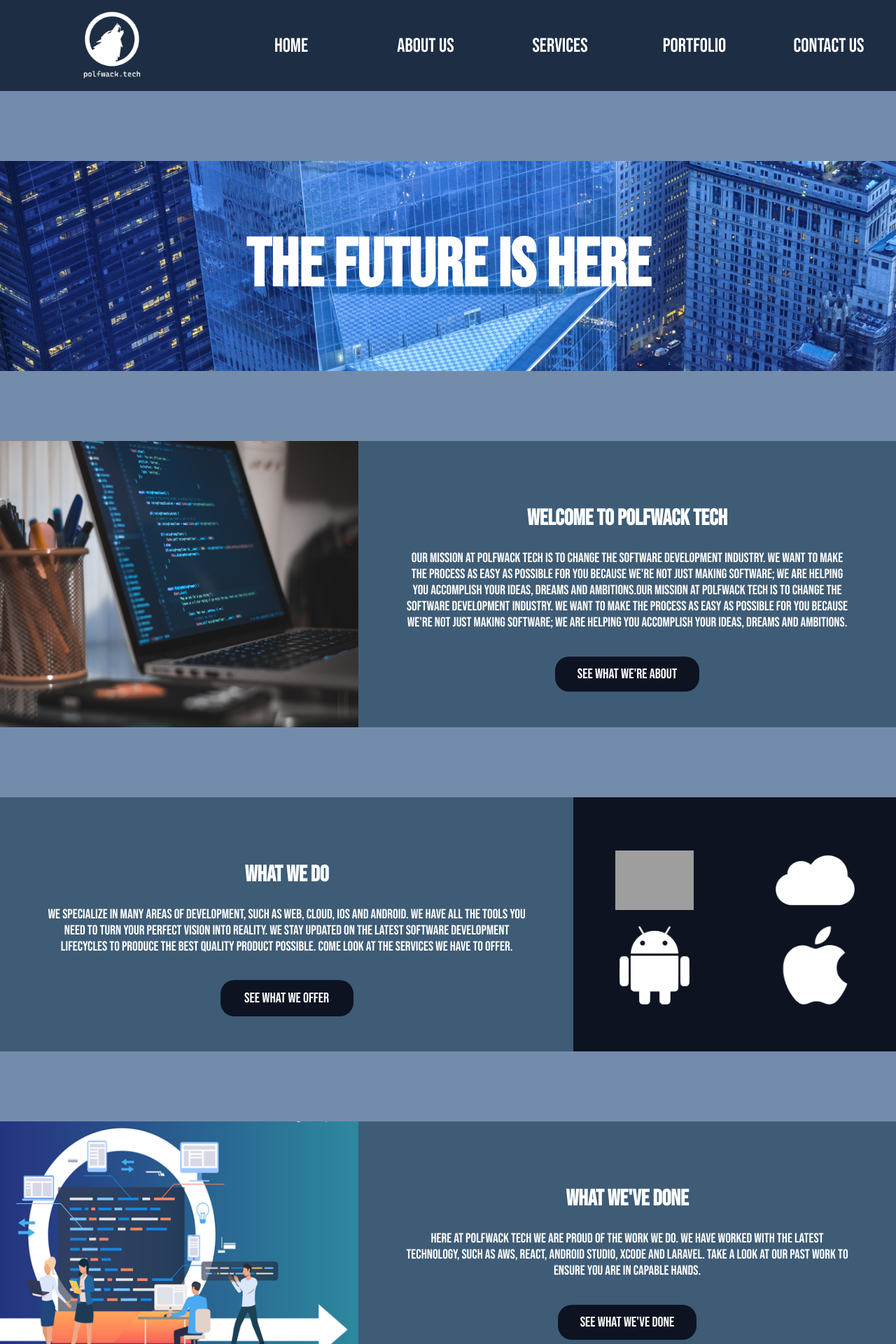
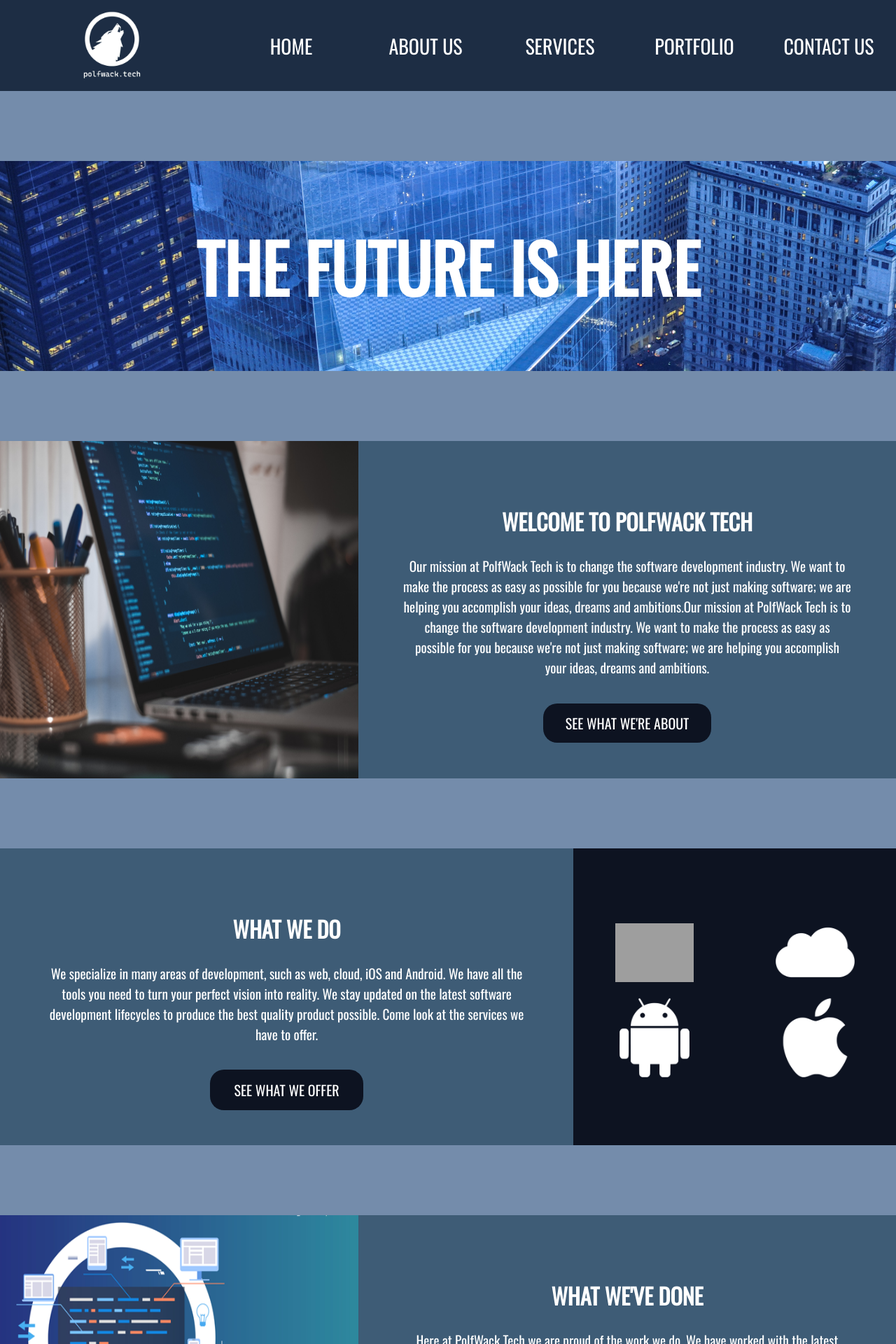
Before and after one commit to daxinator22/polfwack-tech-main, a PHP site: page / in a window 1280 px wide. Shown: the top 1920 px of the page at 70% size. Run offline with PHP 8.4, Linux system fonts and the light colour scheme; grey boxes are pictures that could not be loaded.

Commit message:
Adding new font

```diff
--- a/index.html
+++ b/index.html
@@ -11,23 +11,23 @@
                 <img height=100 src="assets/logo.png"/>
             </div>
             <div class="page-link-cont">
-                <a class="page-link" href="index.html">Home</a>
-                <a class="page-link" href="about-us.html">About Us</a>
-                <a class="page-link">Services</a>
-                <a class="page-link">Portfolio</a>
-                <a class="page-link">Contact Us</a>
+                <a class="page-link" href="index.html">HOME</a>
+                <a class="page-link" href="about-us.html">ABOUT US</a>
+                <a class="page-link">SERVICES</a>
+                <a class="page-link">PORTFOLIO</a>
+                <a class="page-link">CONTACT US</a>
             </div>
         </div>
         <div class="page-body">
             <div style="height: 100px;"></div>
             <div class="page-title-cont">
-                <h1>The Future Is Here</h1>
+                <h1>THE FUTURE IS HERE</h1>
             </div>
             <div style="height: 100px;"></div>
             <div class="image-text">
                 <img style="width: 40%" src="assets/home/code.jpg"/>
                 <div style="width: 60%;" class="text-box">
-                    <h2>Welcome to PolfWack Tech</h2>
+                    <h2>WELCOME TO POLFWACK TECH</h2>
                     <p style="margin-bottom: 50px;">
                         Our mission at PolfWack Tech is to change the software development industry. We want to make the process as
                         easy as possible for you because we're not just making software; we are helping you accomplish your ideas,
@@ -35,19 +35,19 @@
                         easy as possible for you because we're not just making software; we are helping you accomplish your ideas,
                         dreams and ambitions.
                     </p>
-                    <a class="button" href="about-us.html">See what we're about</a>
+                    <a class="button" href="about-us.html">SEE WHAT WE'RE ABOUT</a>
                 </div>
             </div>
             <div style="height: 100px;"></div>
             <div class="image-text">
                 <div style="width: 60%;" class="text-box">
-                    <h2>What We Do</h2>
+                    <h2>WHAT WE DO</h2>
                     <p style="margin-bottom: 50px;">
                         We specialize in many areas of development, such as web, cloud, iOS and Android. We have all the tools
                         you need to turn your perfect vision into reality. We stay updated on the latest software development lifecycles to produce
                         the best quality product possible. Come look at the services we have to offer.
                     </p>
-                    <a class="button">See what we offer</a>
+                    <a class="button">SEE WHAT WE OFFER</a>
                 </div>
                 <div style="width: 40%; background-color: var(--accent-2); display: flex; justify-content: center; align-items: center;">
                     <table class="img-table">
@@ -66,23 +66,23 @@
             <div class="image-text">
                 <img style="width: 40%;" src="assets/home/develop.png"/>
                 <div style="width: 60%;" class="text-box">
-                    <h2>What We've Done</h2>
+                    <h2>WHAT WE'VE DONE</h2>
                     <p style="margin-bottom: 50px;">
                         Here at PolfWack Tech we are proud of the work we do. We have worked with the latest technology, such as
                         AWS, React, Android Studio, Xcode and Laravel. Take a look at our past work to ensure you are in capable hands.
                     </p>
-                    <a class="button">See what we've done</a>
+                    <a class="button">SEE WHAT WE'VE DONE</a>
                 </div>
             </div>
             <div style="height: 100px;"></div>
             <div class="image-text">
                 <div style="width: 60%;" class="text-box">
-                    <h2>Interested?</h2>
+                    <h2>INTERESTED?</h2>
                     <p style="margin-bottom: 50px;">
                        For business inquiries or general questions, send us a message. We look forward to hearing from you,
                        and we cannot wait to help you bring your ideas to life.
                     </p>
-                    <a class="button">Send us a message</a>
+                    <a class="button">SEND US A MESSAGE</a>
                 </div>
                 <img style="width: 40%;" src="assets/home/blue-city-2.jpg"/>
             </div>
--- a/style.css
+++ b/style.css
@@ -1,4 +1,4 @@
-@import url('https://fonts.googleapis.com/css2?family=Bebas+Neue&display=swap');
+@import url('https://fonts.googleapis.com/css2?family=Oswald&display=swap');
 
 :root {
     --accent-1: #3e5c76;
@@ -13,7 +13,7 @@ body {
 }
 
 .header {
-    font-family: 'Bebas Neue', cursive;
+    font-family: 'Oswald', sans-serif;
     background-color: var(--primary-1);
     color: var(--text-color);
     height: 130px;
@@ -54,7 +54,7 @@ body {
 
 .page-body {
     background-color: var(--primary-2);
-    font-family: 'Bebas Neue', cursive;
+    font-family: 'Oswald', sans-serif;
     color: var(--text-color);
 }
 
```
Also changed, not shown: about-us.html (+11 -6 lines).
